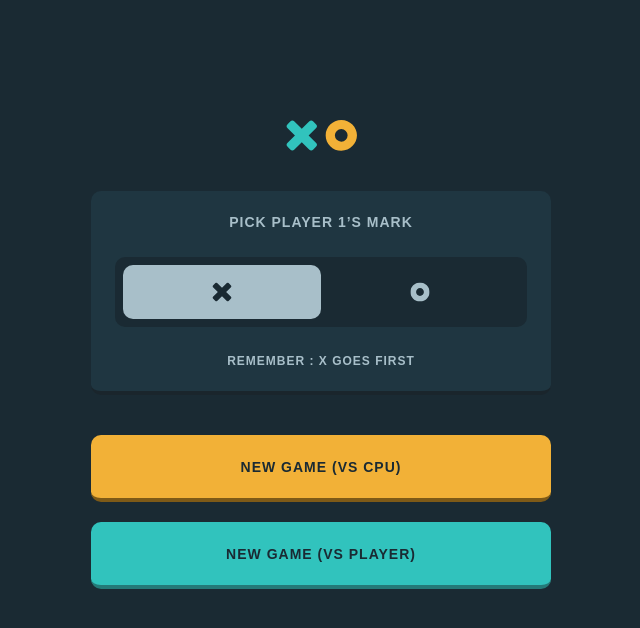
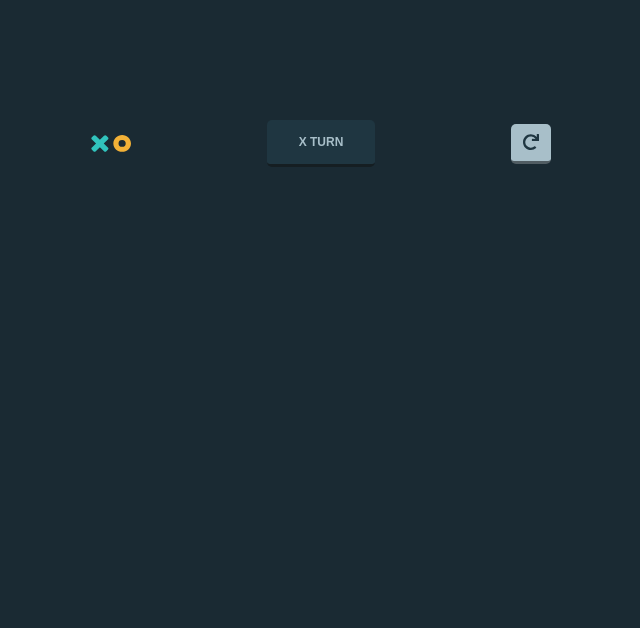
Before and after one commit to lasha-abuladze/tic-toc-toe, a React (Create React App) app: page / in a window 1280 px wide. Shown: the top 628 px of the page, without its empty margins (319-959 px from the left). Built offline with nearby package versions, Linux system fonts and the light colour scheme.

Commit message:
feat: add header section to game page

```diff
--- a/src/App.js
+++ b/src/App.js
@@ -1,27 +1,76 @@
 import logoImg from "./assets/logo.svg";
 import { ReactComponent as IconO } from "./assets/icon-o.svg";
 import { ReactComponent as IconX } from "./assets/icon-x.svg";
+import { ReactComponent as IconRestart } from "./assets/icon-restart.svg";
 import { useState } from "react";
 
 export default function App() {
   const [chosenMark, setChosenMark] = useState(`x`);
   let playWith;
 
+  const [page, setPage] = useState(1);
+
   return (
     <>
-      <NewGameMenu
-        setChosenMark={setChosenMark}
-        chosenMark={chosenMark}
-        playWith={playWith}
-      />
+      {page === 0 ? (
+        <NewGameMenu
+          setChosenMark={setChosenMark}
+          chosenMark={chosenMark}
+          playWith={playWith}
+        />
+      ) : (
+        <MainPage />
+      )}
     </>
   );
 }
 
+////////////////////////////////////////////////
+//////////////////////////////////////////////////
+/////////////////////////////////////////////////
+
+//////    GAME PAGE             ?/////////
+
+function MainPage() {
+  return (
+    <div className="game-container">
+      <GameHeader />
+    </div>
+  );
+}
+
+function GameHeader() {
+  return (
+    <header className="game-header">
+      <Logo classN="game-logo" />
+      <WhoseTurn />
+      <RestartBtn />
+    </header>
+  );
+}
+
+function WhoseTurn({ classN }) {
+  return <span className="whose-turn">x turn</span>;
+}
+
+function RestartBtn() {
+  return (
+    <button className="btn--gen btn--restart">
+      <IconRestart className="icon-restart" />
+    </button>
+  );
+}
+
+//////////////////////////////////////////////////////////
+////////////////////////////////////////////////////////////
+////////////////////////////////////////////////////////////
+
+/////////////           NEW GAMW MENU             //////////
+
 function NewGameMenu({ chosenMark, setChosenMark, playWith }) {
   return (
     <div className="new-game-menu">
-      <Logo />
+      <Logo classN="logo-gameMenu" />
       <PlayersMarkContainer setChosenMark={setChosenMark} />
       <BtnNewGame
         className="btn--gen btn--chose-opponent btn--chose-opponent--vs-cpu"
@@ -41,8 +90,8 @@ function NewGameMenu({ chosenMark, setChosenMark, playWith }) {
   );
 }
 
-function Logo() {
-  return <img className="logo" src={logoImg} alt="logo" />;
+function Logo({ classN }) {
+  return <img className={`logo ${classN}`} src={logoImg} alt="logo" />;
 }
 
 function PlayersMarkContainer({ setChosenMark }) {
--- a/src/main.scss
+++ b/src/main.scss
@@ -23,6 +23,7 @@ $color--light-cyan: #31c3bd;
   width: fit-content;
   height: fit-content;
   cursor: pointer;
+  box-sizing: border-box;
 }
 
 body {
@@ -33,7 +34,7 @@ body {
   box-sizing: border-box;
 
   .new-game-menu {
-    @include flex-column();
+    // @include flex-column();
 
     margin: auto;
     margin-top: 120px;
@@ -135,4 +136,49 @@ body {
       border-bottom: 4px solid #247a78;
     }
   }
+
+  .game-container {
+    margin: auto;
+    margin-top: 120px;
+    max-width: 460px;
+
+    .game-header {
+      @include flex-row();
+      justify-content: space-between;
+
+      .game-logo {
+        width: 40px;
+      }
+
+      .whose-turn {
+        text-transform: uppercase;
+        font-size: 12px;
+        font-weight: 700;
+        padding: 16px 32px;
+        box-sizing: border-box;
+
+        background-color: $color--dark-green;
+        border-radius: 5px;
+
+        border-bottom: 3px solid #151e22;
+      }
+
+      .btn--restart {
+        width: 40px;
+        height: 40px;
+        background-color: $color--dusty-blue;
+        border-radius: 5px;
+        border-bottom: 3px solid #515d63;
+        @include flex-row();
+        justify-content: center;
+      }
+
+      .icon-restart {
+        // width: 10px;
+        // height: 10px;
+        scale: -0.8;
+        rotate: 180deg;
+      }
+    }
+  }
 }
```
